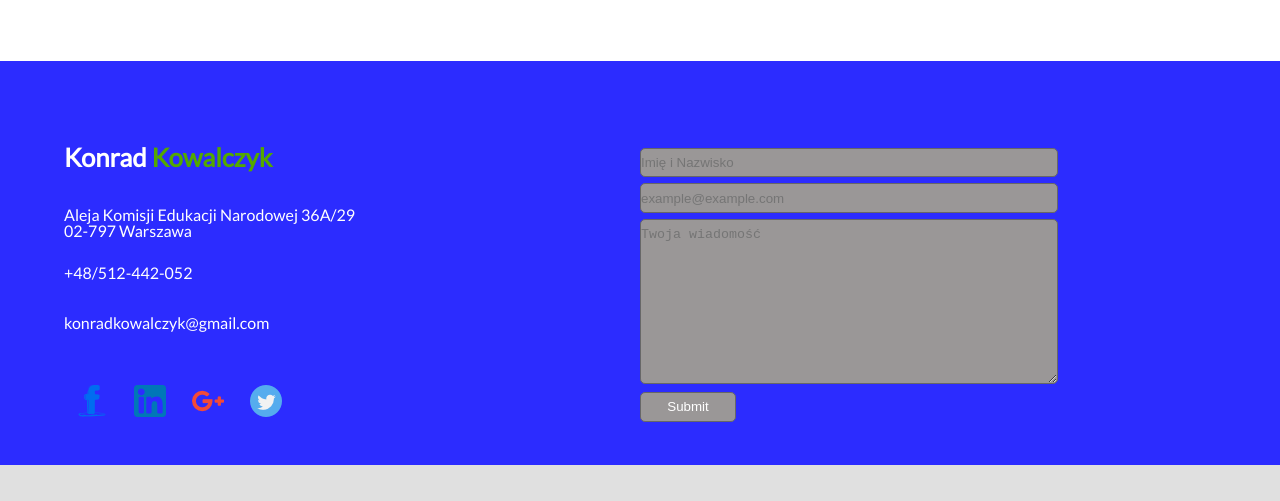
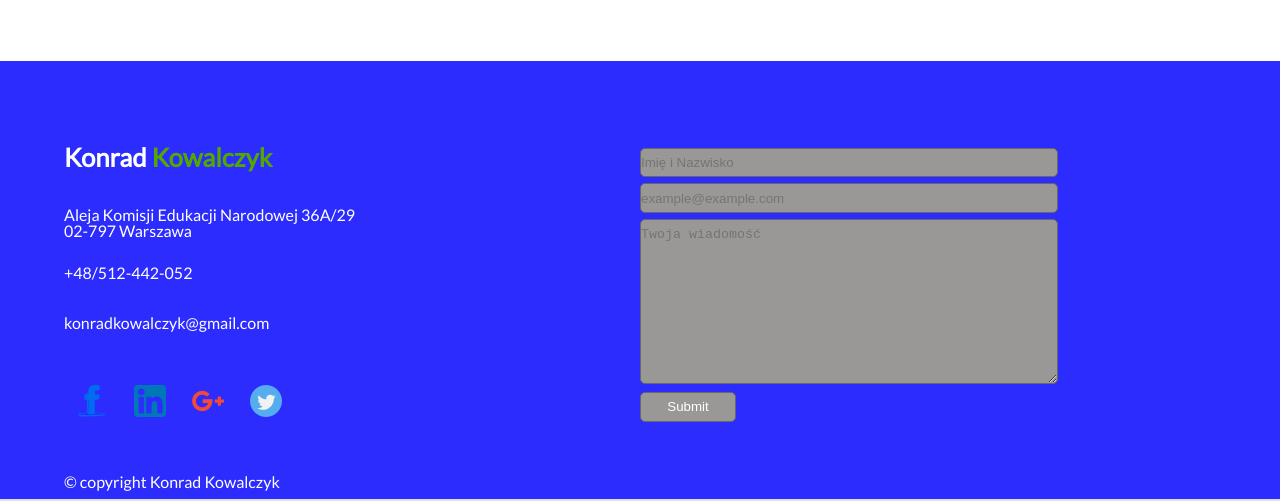
Before and after one commit to konrad03934/konrad03934.github.io, a plain HTML site: page index.html in a window 1280 px wide. Shown: the part 1711-2212 px from the top of the page. Before the commit the page ends 2178 px from the top, so only its background shows below. Drawn offline with Linux system fonts and the light colour scheme.

Commit message:
copyright

```diff
--- a/index.html
+++ b/index.html
@@ -90,6 +90,7 @@
 					<i><a href="#"><img src="images/icons/google-plus.png" alt="google"></a></i>
 					<i><a href="#"><img src="images/icons/twitter.png" alt="twitter"></a></i>
 			</div>
+			<p>&copy; copyright Konrad Kowalczyk</p>
 		</div>
 		<div id="form">
 			<form action="https://formspree.io/konradkowalczyk89@gmail.com" method="post">
@@ -99,6 +100,7 @@
 				<input type="submit" name="Wyślij">
 			</form>
 		</div>
+
 	</section>
 
 </body>
```
